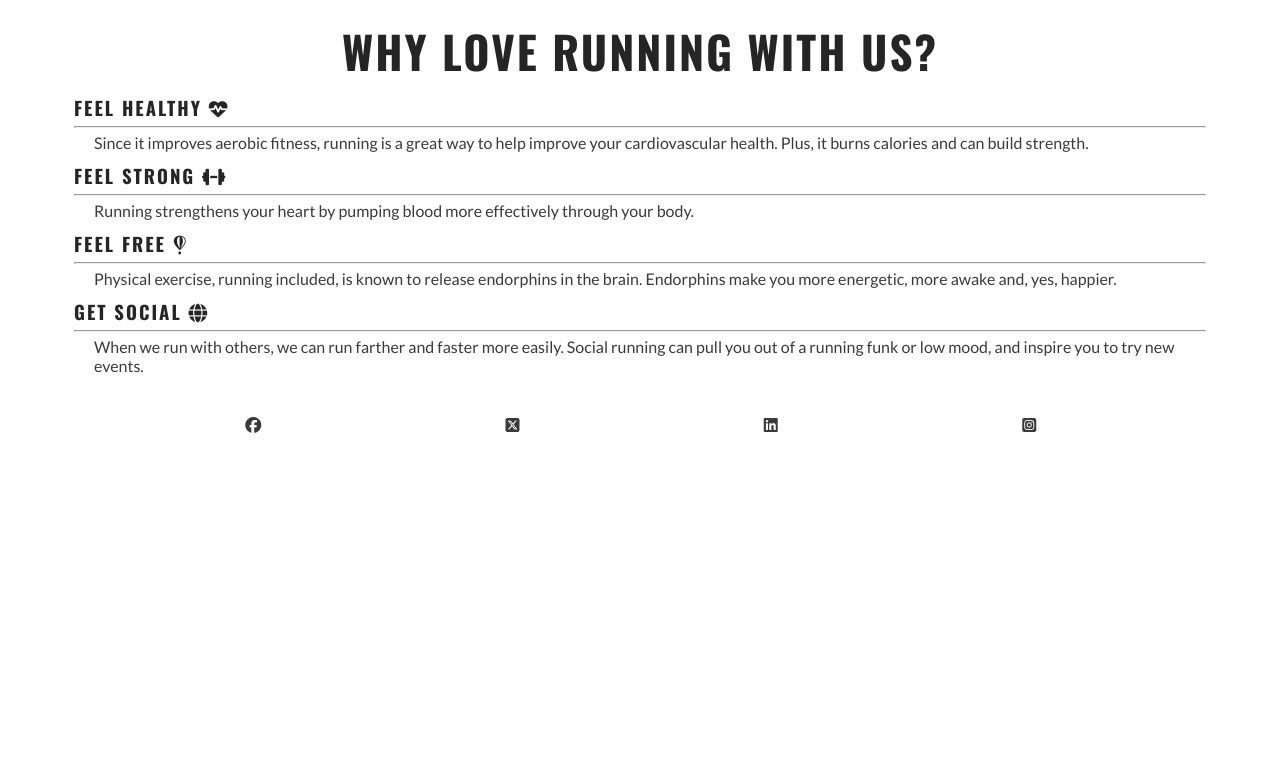
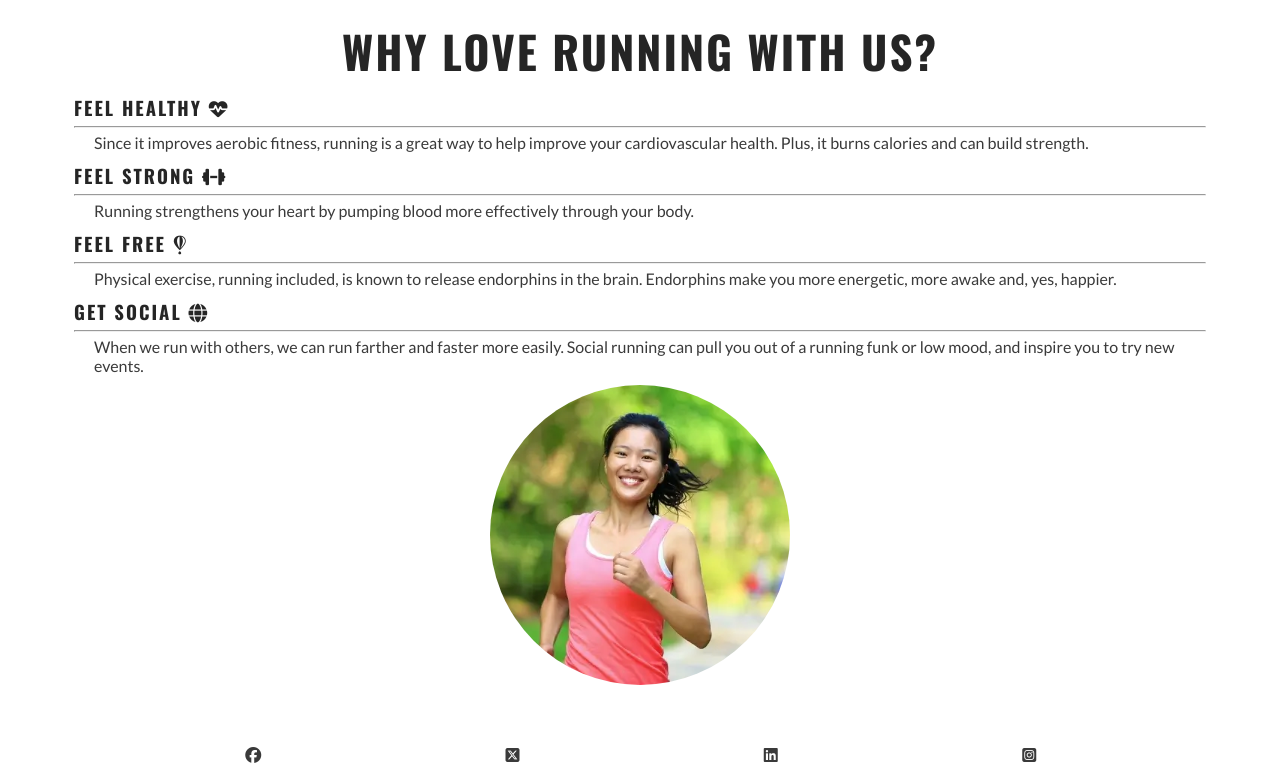
Before and after one commit to louisae452/love-running, a plain HTML site: page index.html in a window 1280 px wide. Shown: the part 681-1465 px from the top of the page. Before the commit the page ends 1135 px from the top, so only its background shows below. Drawn offline with nearby package versions, Linux system fonts and the light colour scheme.

Commit message:
Added circular picture to reasons

```diff
--- a/assets/css/style.css
+++ b/assets/css/style.css
@@ -184,10 +184,25 @@ hr {
 }
 .reasons-box {
     margin: 10px;
-    ;
+
 }
 .reasons-box p {
     padding: 0 20px;
+}
+#circle-cover-bg {
+    width: 90vw;
+    height: 90vw;
+    background: url(../images/reasons-image.webp) no-repeat  top center /cover;
+    margin-bottom: 20px;
+    /*make a circle*/
+    border-radius: 50%;
+    max-width: 300px;
+    max-height: 300px;
+}
+#benefits-image {
+    display: flex;
+    align-items: center;
+    justify-content: center;
 }
 /*media query for laptops and bigger (992px and up)*/
 @media screen and (min-width: 992px) {
--- a/index.html
+++ b/index.html
@@ -72,6 +72,11 @@
             <p>When we run with others, we can run farther and faster more easily. Social running can pull you out of a running funk or low mood, and inspire you to try new events.</p>
           </div>
         </div>
+        <div id="benefits-image">
+          <div id="circle-cover-bg">
+
+          </div>
+        </div>
 
       </div>
     </section>
```
Also changed, not shown: assets/images/reasons-image.webp (added).
